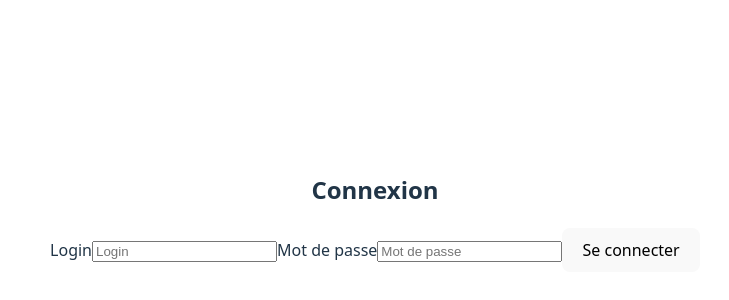
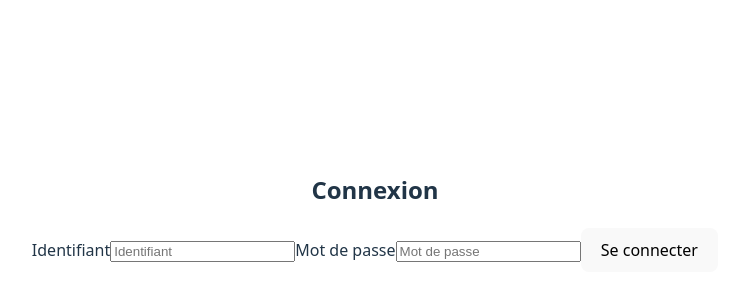
Before and after one commit to Andie4/exposition_virtuelle_Einstein, a React (Vite) app in the folder vite-project/: page /login in a window 1280 px wide. Shown: the part 188-488 px from the top of the page, without its empty margins (265-994 px from the left). Built offline with nearby package versions, Linux system fonts and the light colour scheme.

Commit message:
Connexion au back office

```diff
--- a/vite-project/src/pages/login.jsx
+++ b/vite-project/src/pages/login.jsx
@@ -2,57 +2,64 @@ import React from "react";
 import { useState } from "react";
 
 export function Login() {
-    const [email, setEmail] = useState("");
-    const [password, setPassword] = useState("");
+    const [login, setLogin] = useState("");
+    const [mdp, setMdp] = useState("");
     const [message, setMessage] = useState("");
 
     const handleLogin = async (e) => {
     e.preventDefault();
 
+    const params = new URLSearchParams();
+    params.append("login", login);
+    params.append("mdp", mdp);
+
     try {
-            const response = await fetch("http://localhost/api/login.php", {
+        const response = await fetch("http://localhost/exposition_virtuelle_Einstein/api/admin_login", {
             method: "POST",
             headers: {
-                    "Content-Type": "application/json",
+                "Content-Type": "application/x-www-form-urlencoded",
             },
-                body: JSON.stringify({ email, password }),
+            body: params.toString(),
         });
 
-            if (!response.ok) {
-                throw new Error("Erreur réseau ou serveur");
+        const text = await response.text();
+
+        const data = JSON.parse(text); // Convertir la réponse en JSON
+
+        if (!data.success) {
+            console.warn("⚠️ Identifiants incorrects !");
+            setMessage(data.message || "Identifiants incorrects");
         }
 
-            const data = await response.json();
-
-            if (data.success) {
-                localStorage.setItem("isLoggedIn", "true"); // Stocke la connexion
-                window.location.href = "/dashboard"; // Redirige vers le back-office
-            } else {
-                setMessage("Identifiants incorrects");
-            }
     } catch (error) {
+        console.error("❌ Erreur de connexion:", error);
         setMessage("Erreur de connexion");
     }
 };
+
+
+
+
+
 
     return (
         <div>
             <h2>Connexion</h2>
             <form onSubmit={handleLogin}>
-                <label htmlFor="login">Login</label>
+                <label htmlFor="login">Identifiant</label>
                 <input
                     type="text"
-                    placeholder="Login"
-                    value={email}
-                    onChange={(e) => setEmail(e.target.value)}
+                    placeholder="Identifiant"
+                    value={login}
+                    onChange={(e) => setLogin(e.target.value)}
                     required
                 />
                 <label htmlFor="password">Mot de passe</label>
                 <input
                     type="password"
                     placeholder="Mot de passe"
-                    value={password}
-                    onChange={(e) => setPassword(e.target.value)}
+                    value={mdp}
+                    onChange={(e) => setMdp(e.target.value)}
                     required
                 />
                 <button type="submit">Se connecter</button>
```
Also changed, not shown: 1 other file (tests, documents, lock files or other folders). Lines whose indentation alone changed are shown as unchanged.
